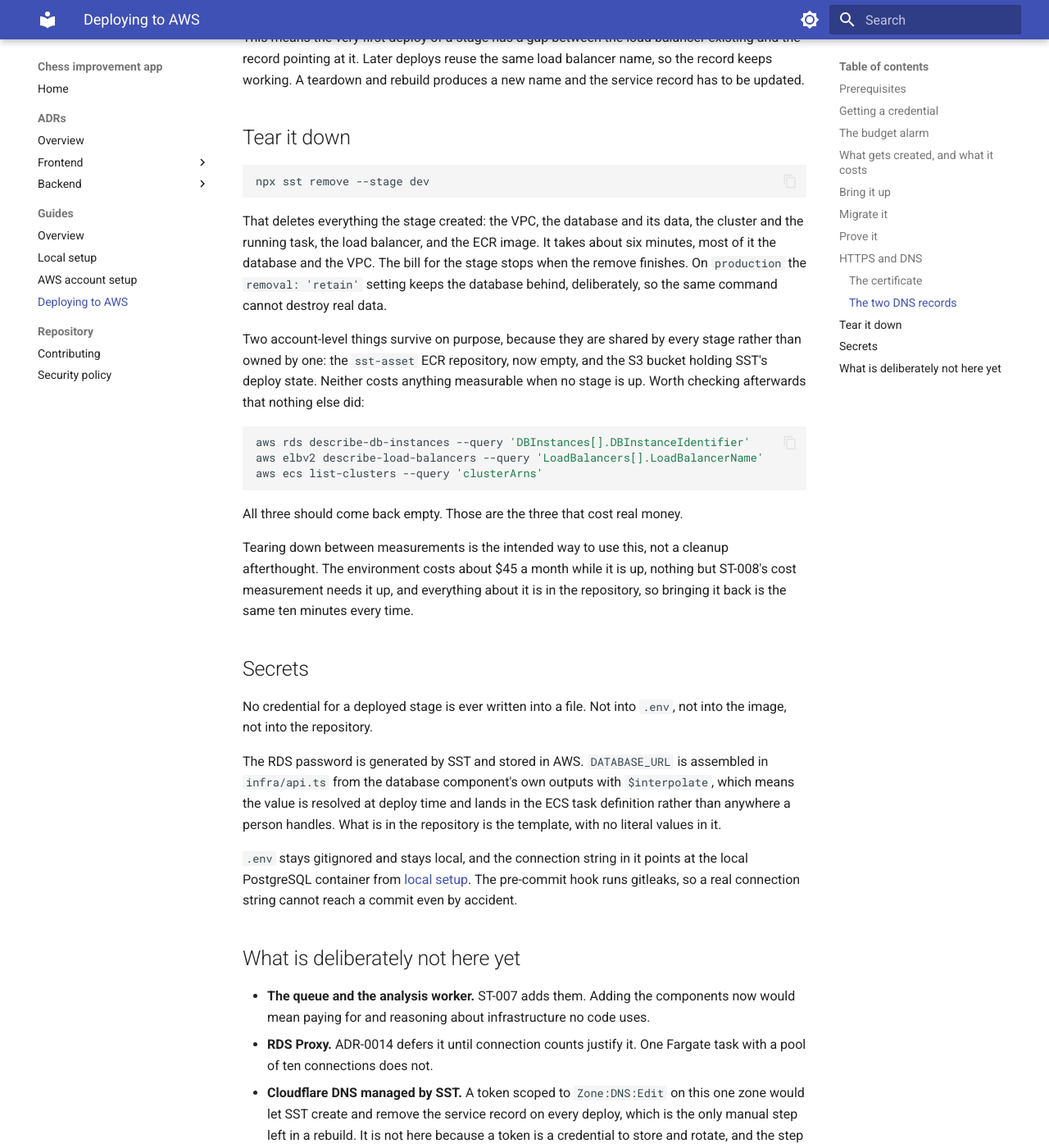
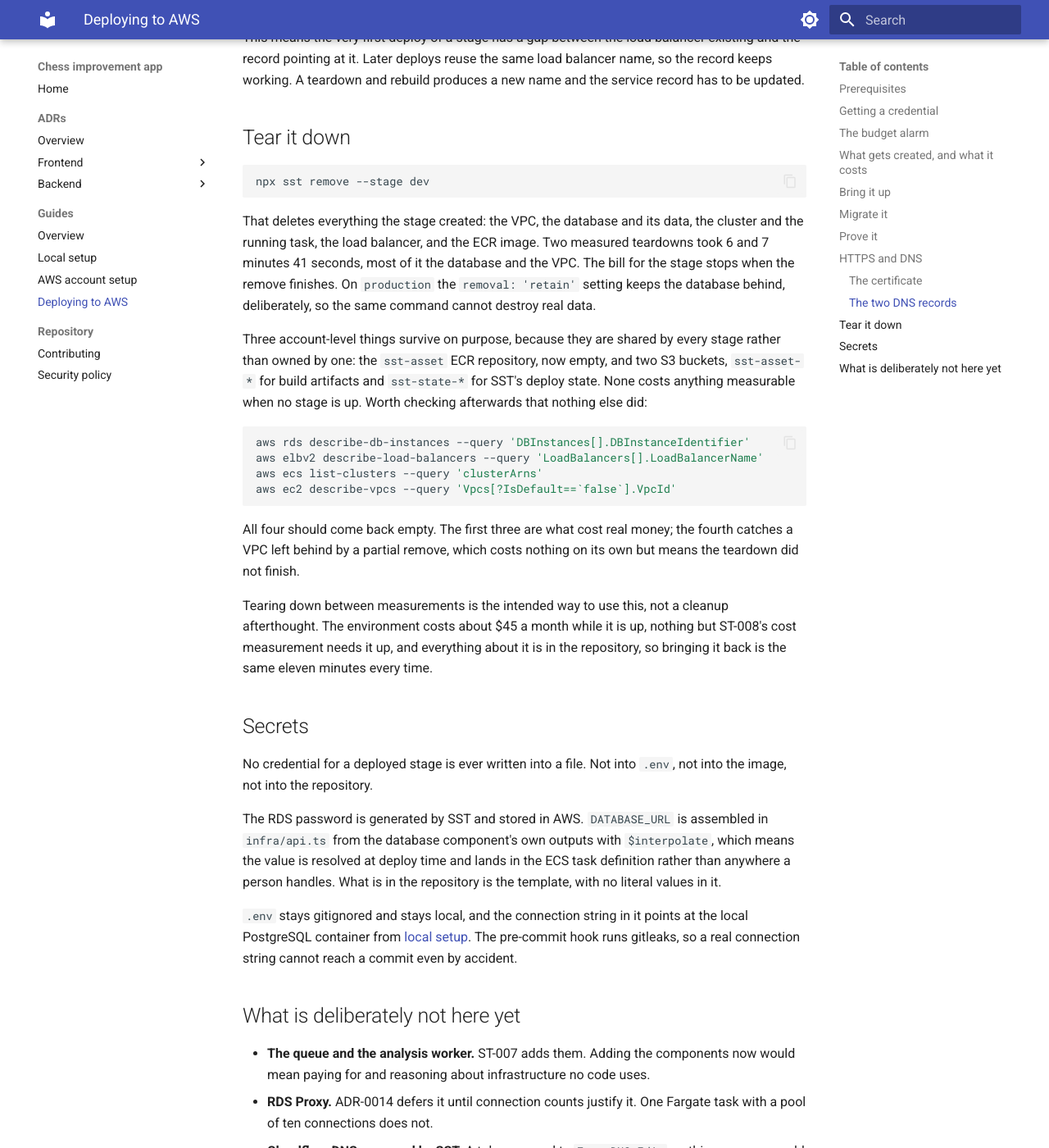
Before and after one commit to sushanth-dev/kanso-app, an MkDocs documentation site: the page built from docs/guides/deploy.md, in a window 1280 px wide and 1400 px high, scrolled down 6103 px. Shown: the whole window at 82% size. Built offline with MkDocs 1.6.1 and Material for MkDocs 9.7.7, drawn with Linux system fonts in a browser that asks for light colours.

Commit message:
docs: correct the teardown claims against a measured teardown
Three things the guide asserted were checked against a real `sst remove`
and two were wrong.

Teardown is not "about six minutes": two measured runs took 6 minutes
and 7 minutes 41 seconds, so the guide now gives both rather than
rounding one of them away.

Two S3 buckets survive a teardown, not one. `sst-asset-*` holds build
artifacts and `sst-state-*` holds the deploy state, and a reader
checking for exactly one would think the other was left behind by
mistake.

The verification list gains a fourth command. A non-default VPC left
behind costs nothing by itself, but it means the remove did not finish,
and the three existing commands cannot see that.

Co-Authored-By: Agent <noreply@anthropic.com>

````diff
--- a/docs/guides/deploy.md
+++ b/docs/guides/deploy.md
@@ -302,29 +302,33 @@ npx sst remove --stage dev
 ```
 
 That deletes everything the stage created: the VPC, the database and its data,
-the cluster and the running task, the load balancer, and the ECR image. It
-takes about six minutes, most of it the database and the VPC. The bill for the
-stage stops when the remove finishes. On `production` the `removal: 'retain'`
+the cluster and the running task, the load balancer, and the ECR image. Two
+measured teardowns took 6 and 7 minutes 41 seconds, most of it the database and
+the VPC. The bill for the stage stops when the remove finishes. On `production` the `removal: 'retain'`
 setting keeps the database behind, deliberately, so the same command cannot
 destroy real data.
 
-Two account-level things survive on purpose, because they are shared by every
+Three account-level things survive on purpose, because they are shared by every
 stage rather than owned by one: the `sst-asset` ECR repository, now empty, and
-the S3 bucket holding SST's deploy state. Neither costs anything measurable
-when no stage is up. Worth checking afterwards that nothing else did:
+two S3 buckets, `sst-asset-*` for build artifacts and `sst-state-*` for SST's
+deploy state. None costs anything measurable when no stage is up. Worth checking
+afterwards that nothing else did:
 
 ```sh
 aws rds describe-db-instances --query 'DBInstances[].DBInstanceIdentifier'
 aws elbv2 describe-load-balancers --query 'LoadBalancers[].LoadBalancerName'
 aws ecs list-clusters --query 'clusterArns'
+aws ec2 describe-vpcs --query 'Vpcs[?IsDefault==`false`].VpcId'
 ```
 
-All three should come back empty. Those are the three that cost real money.
+All four should come back empty. The first three are what cost real money; the
+fourth catches a VPC left behind by a partial remove, which costs nothing on its
+own but means the teardown did not finish.
 
 Tearing down between measurements is the intended way to use this, not a
 cleanup afterthought. The environment costs about $45 a month while it is up,
 nothing but ST-008's cost measurement needs it up, and everything about it is in
-the repository, so bringing it back is the same ten minutes every time.
+the repository, so bringing it back is the same eleven minutes every time.
 
 ## Secrets
 
````
